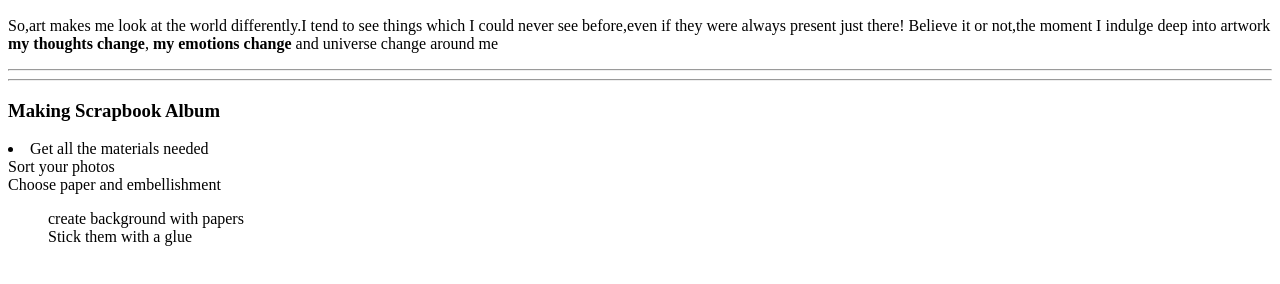
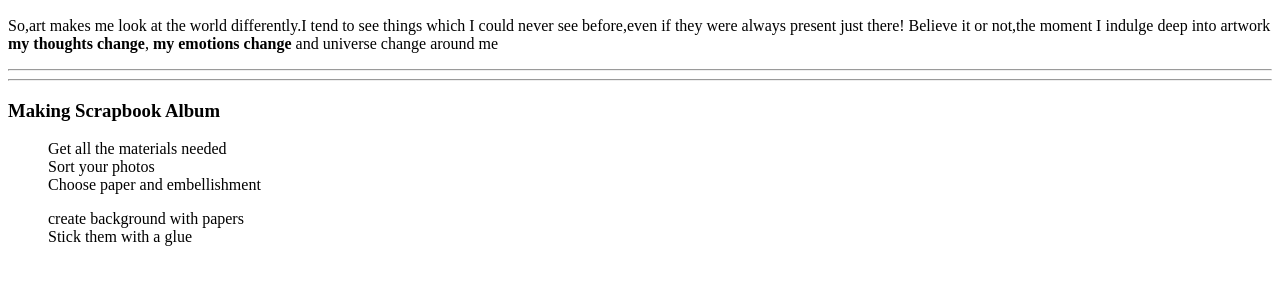
Before and after one commit to 44-563-Web-Apps-S21/webapps-s21-assignment-3-Alekyab98, a plain HTML site: page index.html in a window 1280 px wide. Shown: the part 110-394 px from the top of the page. Drawn offline with Linux system fonts and the light colour scheme.

Commit message:
Update index.html

```diff
--- a/index.html
+++ b/index.html
@@ -11,11 +11,11 @@
         <p>So,art makes me look at the world differently.I tend to see things which I could never see before,even if they were always present just there! Believe it or not,the moment I indulge deep into artwork<b> my thoughts change</b>, <b>my emotions change </b>and universe change around me  </p>
    <hr> <hr>
    <h3>Making Scrapbook Album</h3>
-   <li>
+   <ol>
  Get all the materials needed<br>
  Sort your photos<br>
  Choose paper and embellishment<br>
-   </li>
+   </ol>
 <ul>
  create background with papers<br>
  Stick them with a glue<br>
```
